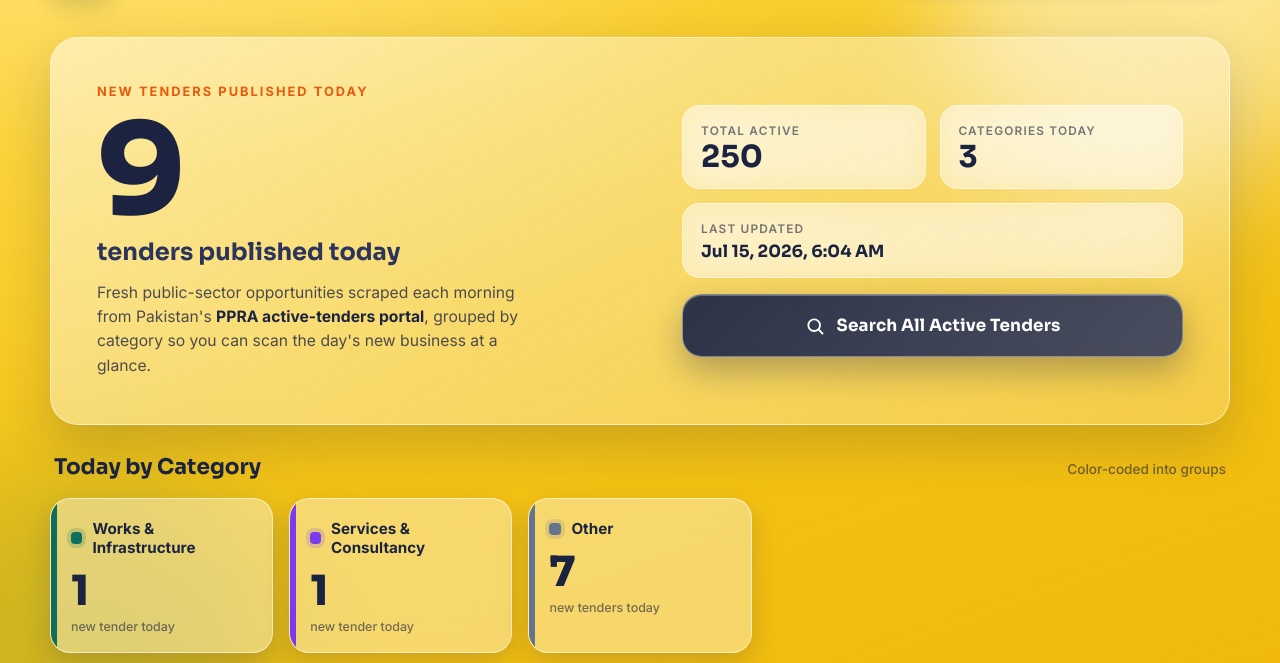
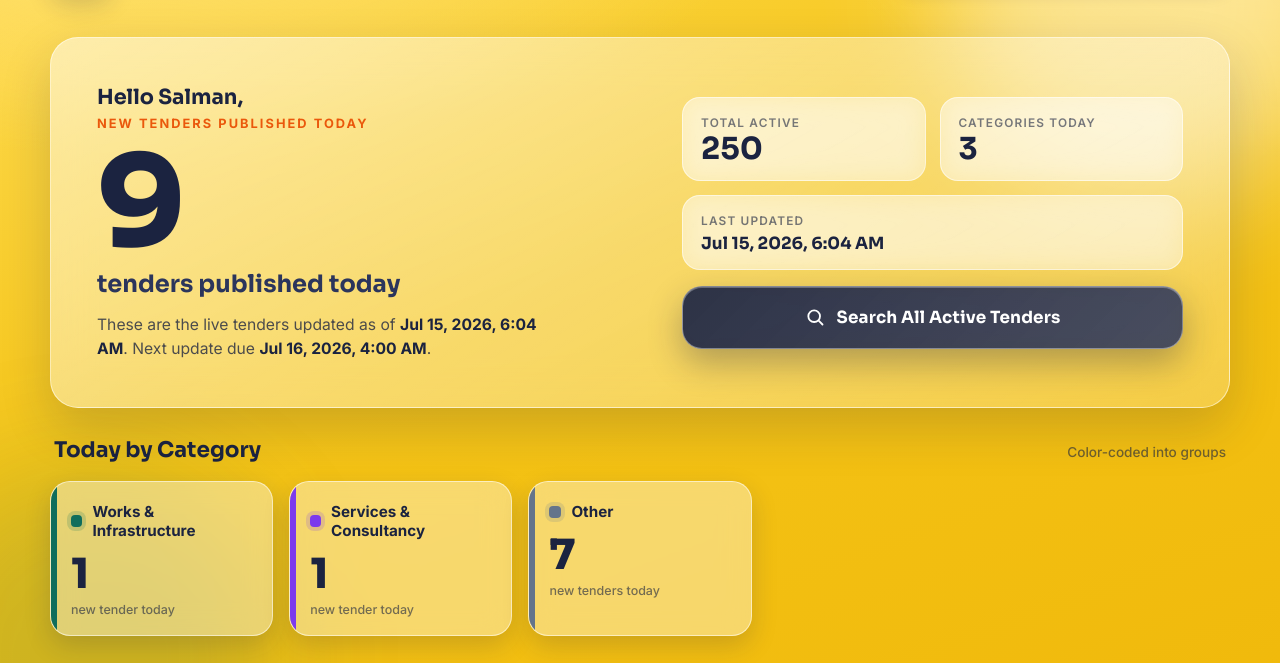
Before and after one commit to kahmed3085/Salazar-Consulting, a plain HTML site: page dashboard.html in a window 1280 px wide. Shown: the part 93-756 px from the top of the page. Drawn offline with Linux system fonts and the light colour scheme.

Commit message:
Enhance dashboard with greeting and live updates
Added a greeting message and updated the hero-sub text to reflect live tender updates.

```diff
--- a/dashboard.html
+++ b/dashboard.html
@@ -186,6 +186,7 @@
     max-width: 46ch;
   }
   .hero-sub strong { color: var(--navy); font-weight: 700; }
+  .greeting { font-family: 'Sora', sans-serif; font-weight: 700; font-size: 1.3rem; color: var(--navy); margin-bottom: 6px; }
 
   .hero-right {
     display: flex; flex-direction: column; gap: 16px;
@@ -382,16 +383,13 @@
 
   <section class="hero">
     <div class="hero-left">
+      <p class="greeting">Hello Salman,</p>
       <div class="eyebrow">New Tenders Published Today</div>
       <div class="hero-count">
         <span id="todayCount">0</span>
         <span class="unit" id="unitText">tenders published today</span>
       </div>
-      <p class="hero-sub">
-        Fresh public-sector opportunities scraped each morning from Pakistan's
-        <strong>PPRA active-tenders portal</strong>, grouped by category so you
-        can scan the day's new business at a glance.
-      </p>
+<p class="hero-sub">These are the live tenders updated as of <strong id="asOfTime">—</strong>. Next update due <strong id="nextUpdateTime">—</strong>.</p>
     </div>
     <div class="hero-right">
       <div class="mini-stats">
@@ -490,6 +488,10 @@
     });
     document.getElementById('refreshText').textContent = 'Refreshed daily \u00b7 auto-updated 9:00 AM PKT';
 
+    document.getElementById('asOfTime').textContent = genDate.toLocaleString(undefined, { dateStyle: 'medium', timeStyle: 'short' });
+    const nextRun = new Date(Date.UTC(genDate.getUTCFullYear(), genDate.getUTCMonth(), genDate.getUTCDate(), 4, 0, 0));
+    if (nextRun <= genDate) { nextRun.setUTCDate(nextRun.getUTCDate() + 1); }
+    document.getElementById('nextUpdateTime').textContent = nextRun.toLocaleString(undefined, { dateStyle: 'medium', timeStyle: 'short' });
     // "Today" = tenders advertised on the generation date (the day's fresh batch).
     const genDay = genDate.toISOString().slice(0, 10);
     let todays = all.filter(t => (t.advertisedDate || '') === genDay);
```
